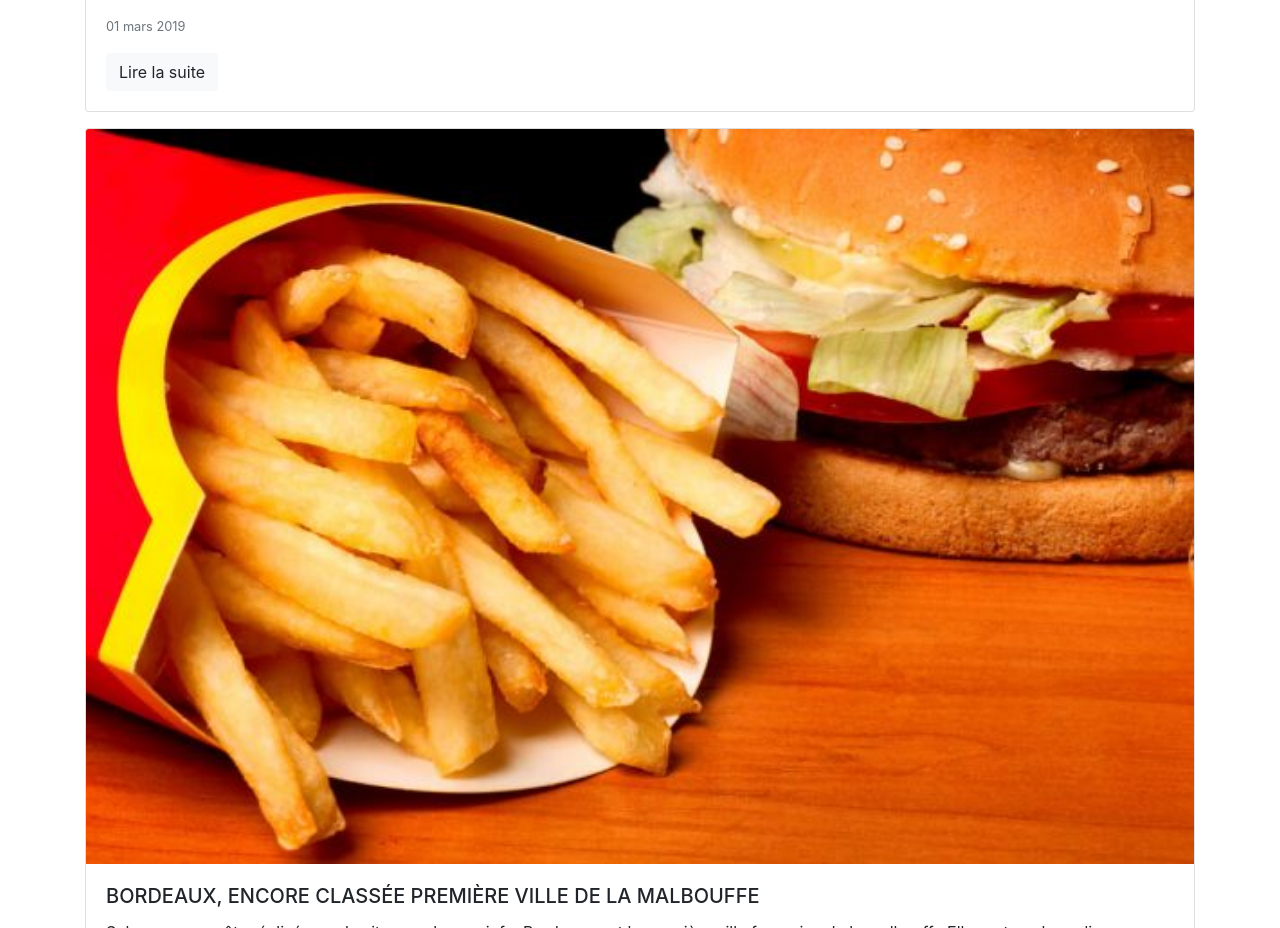
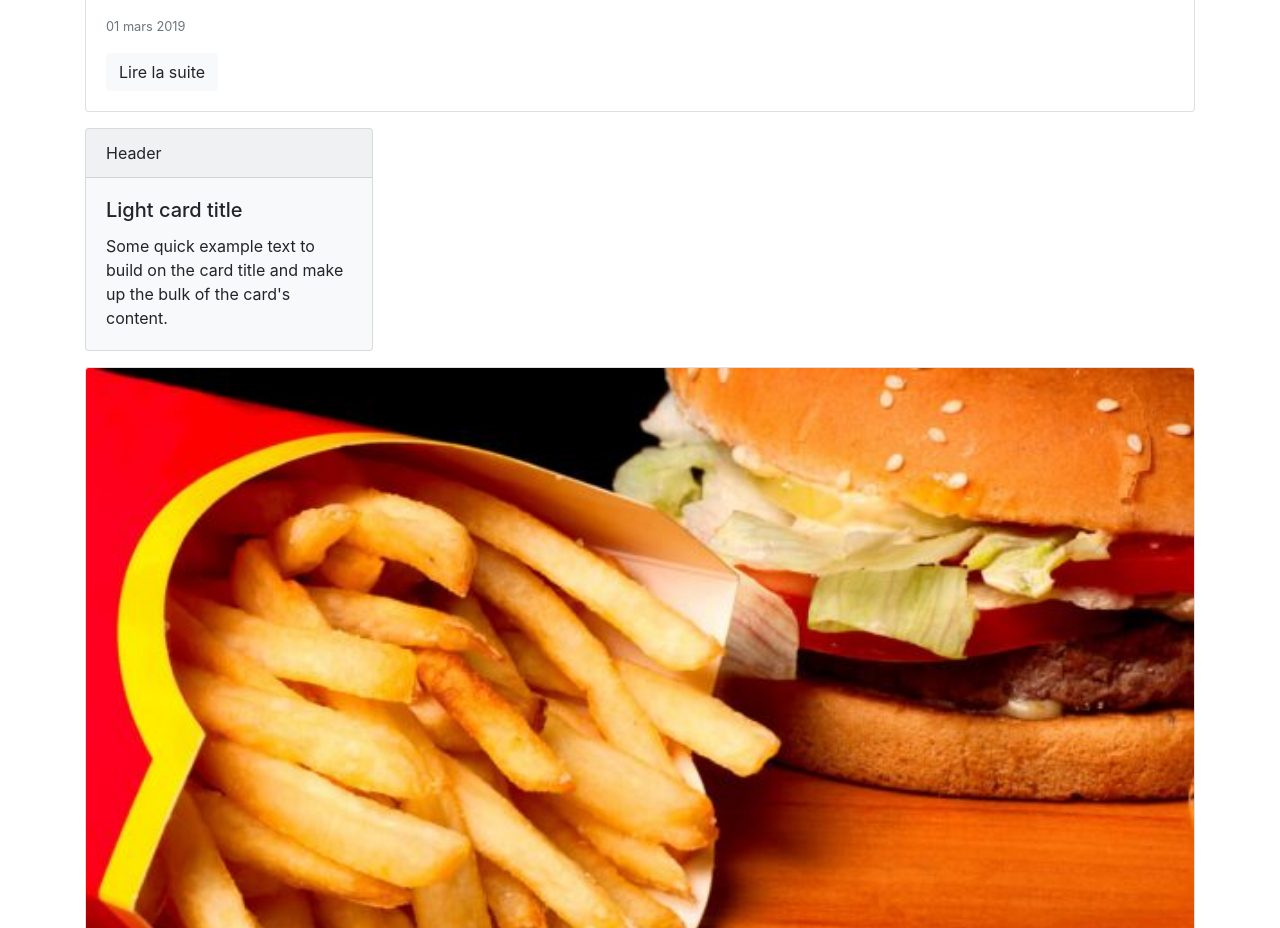
Before and after one commit to stephanevanpe/Projet-Blog, a plain HTML site: page Accueil.html in a window 1280 px wide. Shown: the part 2288-3216 px from the top of the page. Drawn offline with nearby package versions, Linux system fonts and the light colour scheme.

Commit message:
carte newsletter

```diff
--- a/Accueil.html
+++ b/Accueil.html
@@ -81,6 +81,14 @@
                     </div>
                 </div>
                 <!--Carte Newsletter-->
+                <div class="card bg-light mb-3" style="max-width: 18rem;">
+                    <div class="card-header">Header</div>
+                    <div class="card-body">
+                        <h5 class="card-title">Light card title</h5>
+                        <p class="card-text">Some quick example text to build on the card title and make up the bulk of the card's content.</p>
+                    </div>
+                    </div>
+                </div>
             </div>
             <div class="container">
                 <div class="card mb-3 ">
@@ -128,8 +136,7 @@
                         <button type="button" href="#" class="btn btn-light">Lire la suite</button>
                     </div>
                 </div>
-            </div>
-        </section>
+
         <!-- Bouttons de navigation entre pages-->
             <section id="bouttons">
                 <div class="card">
@@ -144,7 +151,8 @@
                     </div>
                 </div>
             </section>
-
+            </div>
+        </section>
         <!--Contact-->
         <section id="contact">
             <form>
```
Lines whose indentation alone changed are shown as unchanged.
